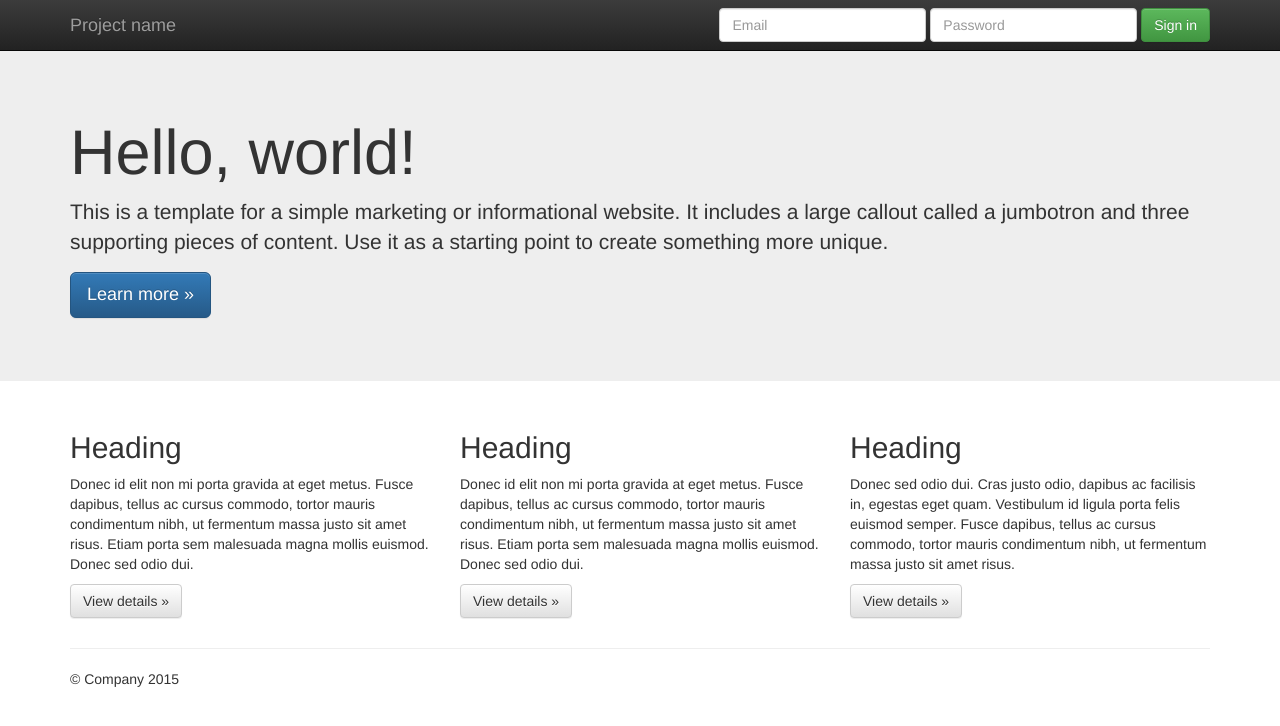
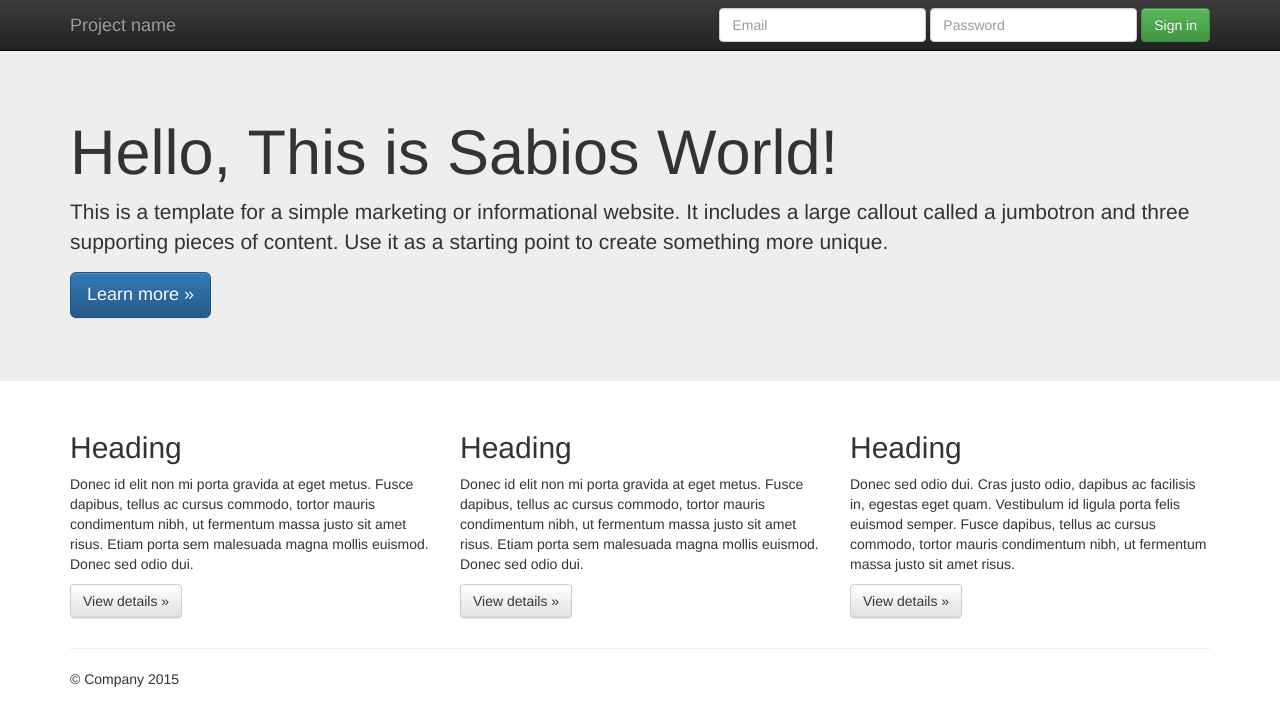
Before and after one commit to Sabios-97/my-website, a plain HTML site: page index.html in a window 1280 px wide. Drawn offline with nearby package versions, Linux system fonts and the light colour scheme.

Commit message:
updated index

```diff
--- a/index.html
+++ b/index.html
@@ -55,7 +55,7 @@
     <!-- Main jumbotron for a primary marketing message or call to action -->
     <div class="jumbotron">
       <div class="container">
-        <h1>Hello, world!</h1>
+        <h1>Hello, This is Sabios World!</h1>
         <p>This is a template for a simple marketing or informational website. It includes a large callout called a jumbotron and three supporting pieces of content. Use it as a starting point to create something more unique.</p>
         <p><a class="btn btn-primary btn-lg" href="#" role="button">Learn more &raquo;</a></p>
       </div>
```
